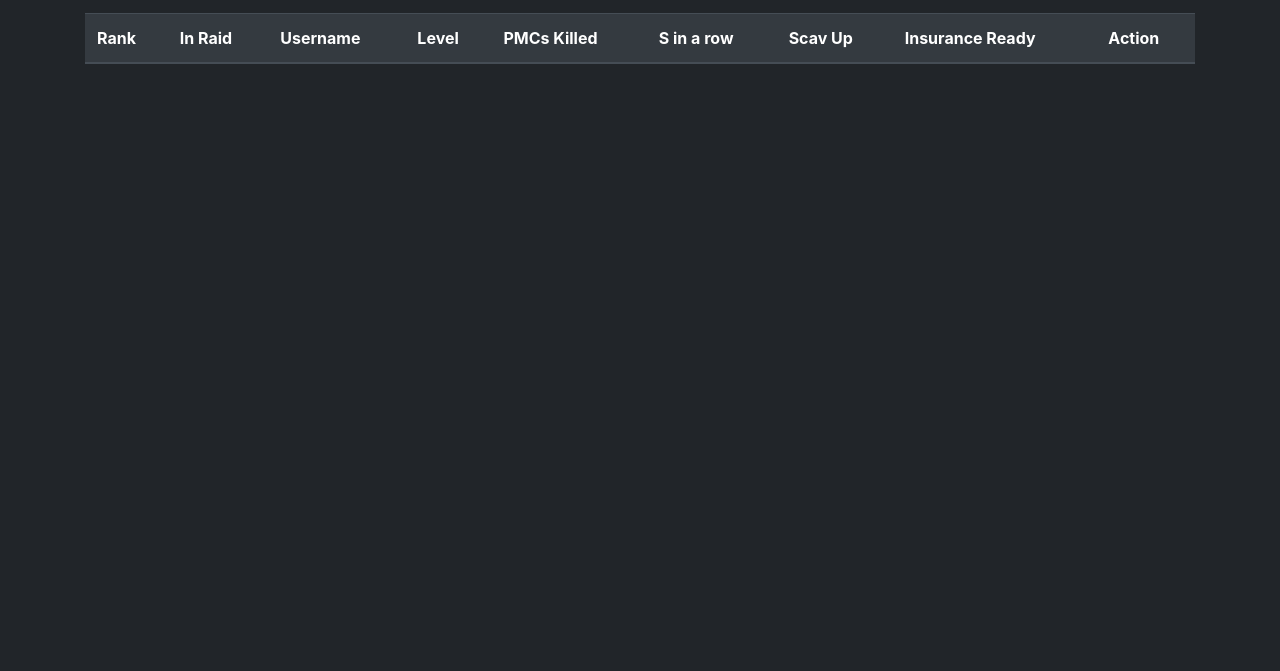
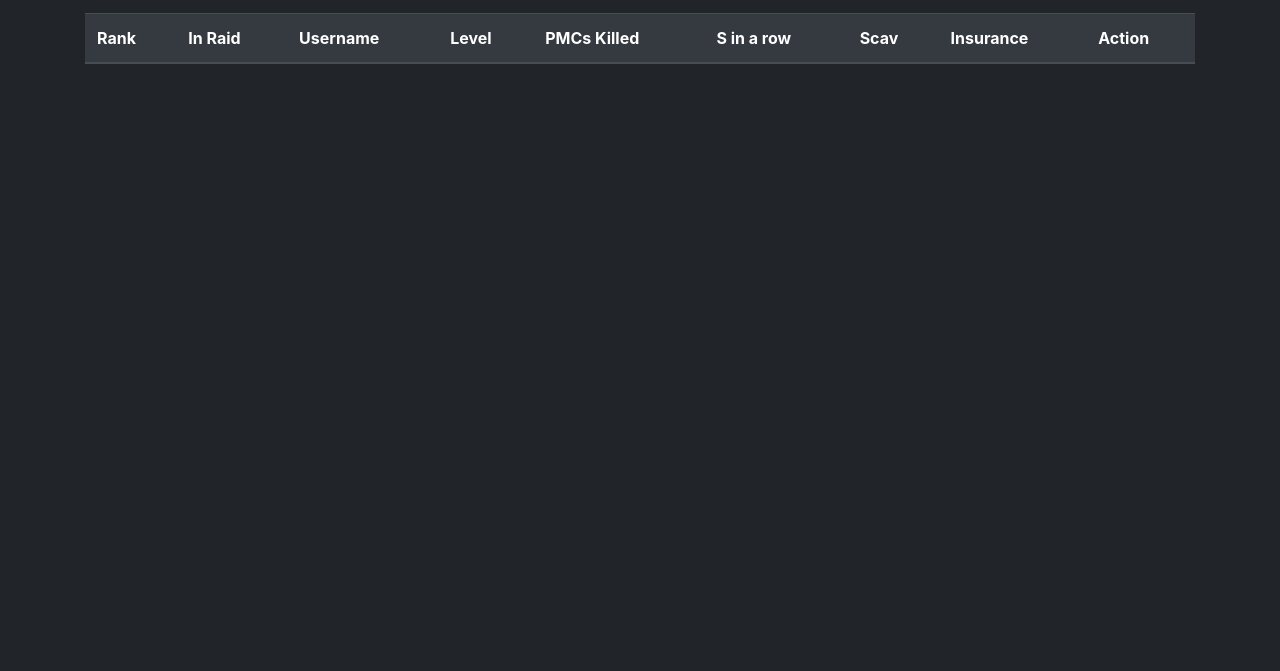
Before and after one commit to zak23/tarkov_tracker, a website: page public/index.html in a window 1280 px wide. Shown: the part 129-800 px from the top of the page. Drawn offline with nearby package versions, Linux system fonts and the light colour scheme.

Commit message:
Fixed Lang

```diff
--- a/public/index.html
+++ b/public/index.html
@@ -28,8 +28,8 @@
             <th>PMCs Killed</th>
             <!--            <th>Health</th>-->
             <th>S in a row</th>
-            <th>Scav Up</th>
-            <th>Insurance Ready</th>
+            <th>Scav</th>
+            <th>Insurance</th>
             <th>Action</th>
             <!-- Add more table headers for additional player information -->
         </tr>
```
